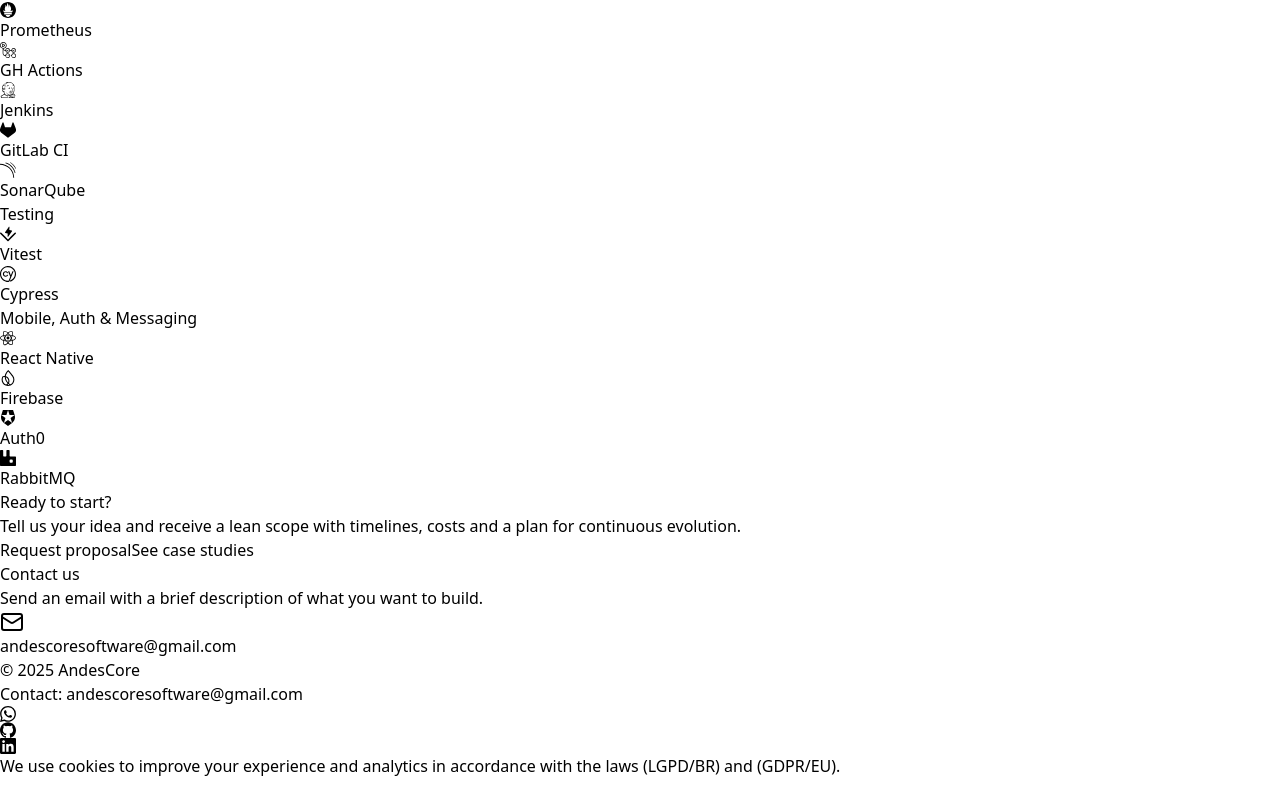
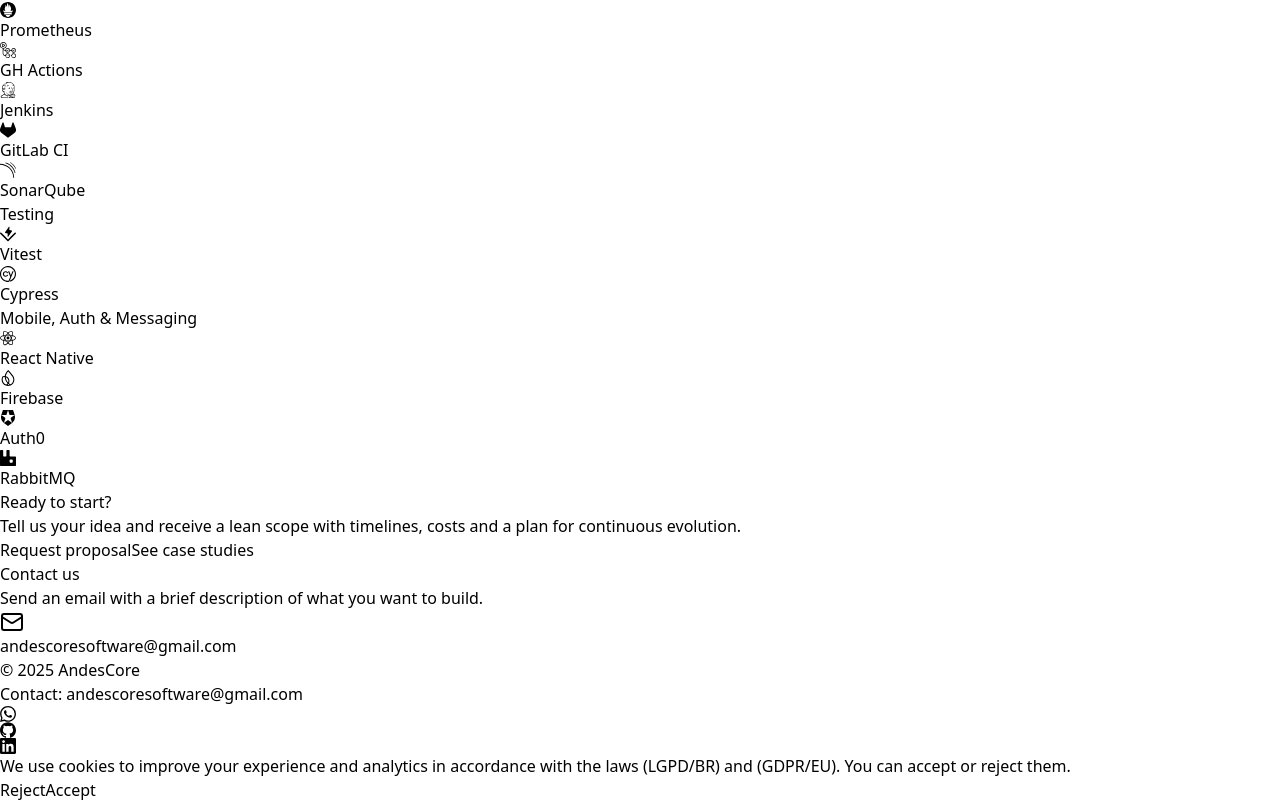
Before and after one commit to lmgaspa/andescore_landingpage, a React (Vite) app: page /#/ in a window 1280 px wide. Shown: the part 4406-5208 px from the top of the page. Before the commit the page ends 5184 px from the top, so only its background shows below. Built offline with nearby package versions, Linux system fonts and the light colour scheme.

Commit message:
feat: restore Accept and Reject buttons in cookie banner

```diff
--- a/src/components/ui/CookieBanner.tsx
+++ b/src/components/ui/CookieBanner.tsx
@@ -10,32 +10,65 @@
  * Simple informational banner about cookie usage (LGPD/GDPR compliance)
  */
 export function CookieBanner() {
-  const [showBanner, setShowBanner] = useState(true);
+  const [showBanner, setShowBanner] = useState(false);
 
   useEffect(() => {
-    // Check if user has already seen the banner
-    const cookieSeen = localStorage.getItem("cookieSeen");
+    // Check if user has already made a choice
+    const cookieConsent = localStorage.getItem("cookieConsent");
 
-    if (cookieSeen) {
+    if (!cookieConsent) {
+      // First visit - show banner
+      setShowBanner(true);
+    } else {
+      // User already made a choice - don't show banner
       setShowBanner(false);
-    } else {
-      // Hide banner after 10 seconds
-      setTimeout(() => {
-        setShowBanner(false);
-        localStorage.setItem("cookieSeen", "true");
-      }, 10000);
     }
   }, []);
+
+  const handleClose = () => {
+    setShowBanner(false);
+  };
+
+  const handleAccept = () => {
+    // Save acceptance in localStorage
+    localStorage.setItem("cookieConsent", "accepted");
+    handleClose();
+    console.log('[Analytics] Cookie consent accepted, tracking enabled');
+  };
+
+  const handleReject = () => {
+    // Save rejection in localStorage
+    localStorage.setItem("cookieConsent", "rejected");
+    handleClose();
+    console.log('[Analytics] Cookie consent rejected');
+  };
 
   if (!showBanner) return null;
 
   return (
-    <div className="fixed bottom-4 left-0 right-0 z-50 p-4 bg-slate-900 text-white border-t border-white/10 shadow-lg animate-in slide-in-from-bottom duration-300">
+    <div className="fixed bottom-20 left-0 right-0 z-50 p-4 bg-slate-900 text-white border-t border-white/10 shadow-lg animate-in slide-in-from-bottom duration-300">
       <div className="mx-auto max-w-7xl px-4 sm:px-6 lg:px-8">
-        <p className="text-sm md:text-base text-center">
-          We use cookies to improve your experience and analytics in accordance with the laws{" "}
-          <span className="font-semibold">(LGPD/BR)</span> and <span className="font-semibold">(GDPR/EU)</span>.
-        </p>
+        <div className="flex flex-col md:flex-row items-center justify-between gap-4">
+          <p className="text-sm md:text-base text-center md:text-left">
+            We use cookies to improve your experience and analytics in accordance with the laws{" "}
+            <span className="font-semibold">(LGPD/BR)</span> and <span className="font-semibold">(GDPR/EU)</span>.
+            You can accept or reject them.
+          </p>
+          <div className="flex gap-3">
+            <button
+              onClick={handleReject}
+              className="px-4 py-2 text-sm font-medium bg-slate-700 hover:bg-slate-600 rounded-lg transition"
+            >
+              Reject
+            </button>
+            <button
+              onClick={handleAccept}
+              className="px-4 py-2 text-sm font-medium bg-blue-600 hover:bg-blue-700 rounded-lg transition"
+            >
+              Accept
+            </button>
+          </div>
+        </div>
       </div>
     </div>
   );
```
